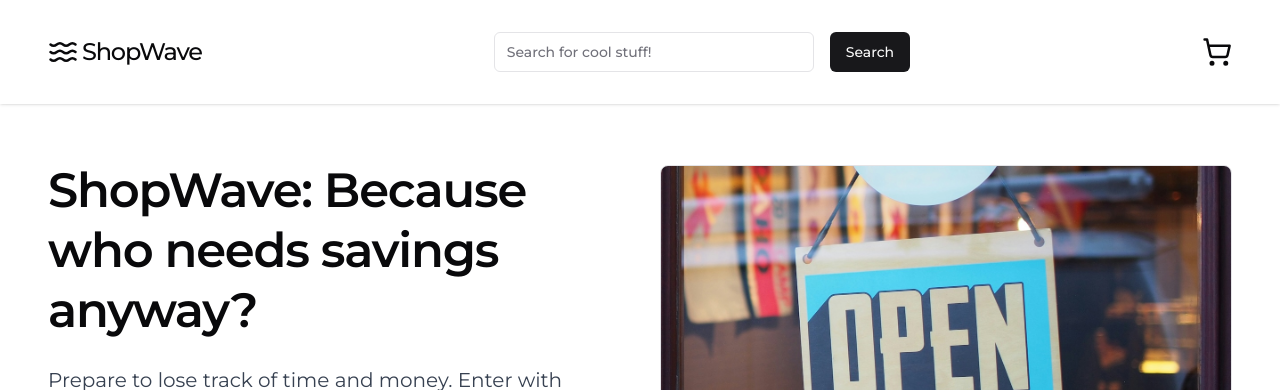
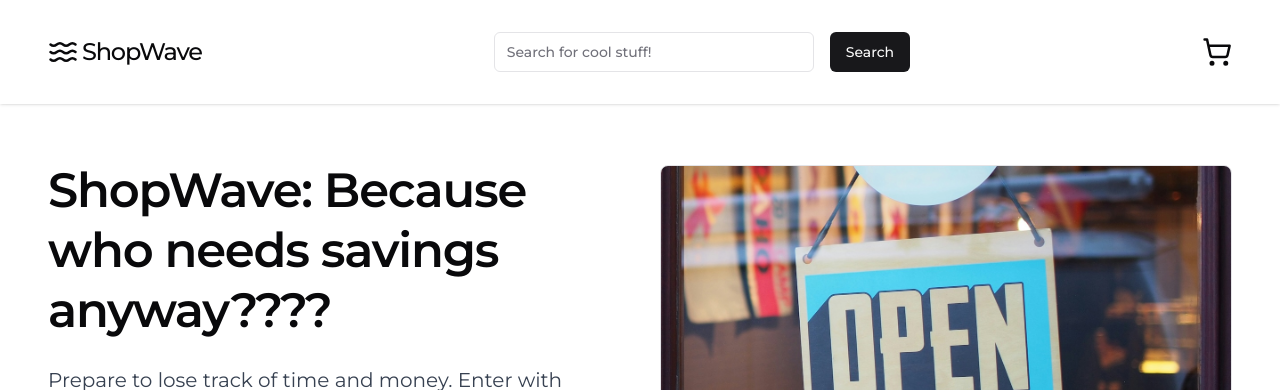
Before and after one commit to durantdurant95/ecommerce-app, a Next.js app: page / in a window 1280 px wide. Shown: the top 390 px of the page. Built offline with nearby package versions, Linux system fonts and the light colour scheme; no server answers; the database is empty.

Commit message:
Refactor homepage title to add extra exclamation marks

```diff
--- a/app/page.tsx
+++ b/app/page.tsx
@@ -23,7 +23,7 @@ export default async function HomePage() {
           <div className="space-y-4">
             <div className="space-y-6 pb-6">
               <h1 className="text-3xl font-semibold tracking-tight sm:text-4xl md:text-5xl md:leading-tight">
-                ShopWave: Because who needs savings anyway?
+                ShopWave: Because who needs savings anyway????
               </h1>
               <p className="max-w-[600px] text-gray-700 dark:text-gray-400 md:text-xl/relaxed lg:text-base/relaxed xl:text-xl/relaxed">
                 Prepare to lose track of time and money. Enter with caution...
```
